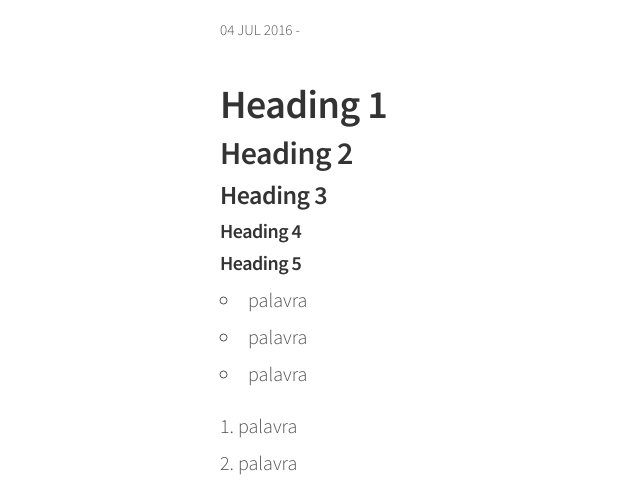
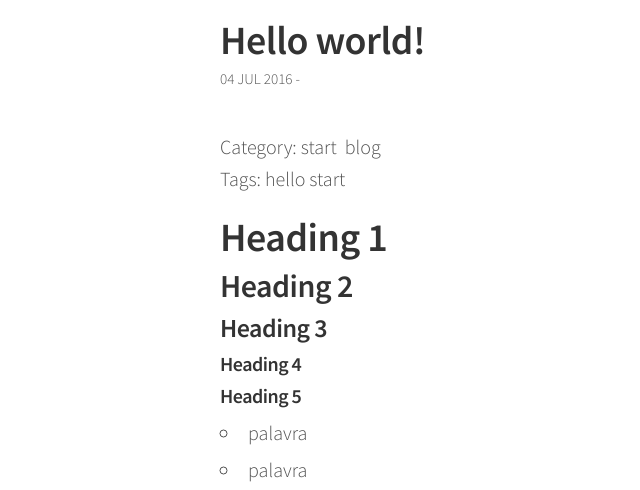
Before and after one commit to brunocesarweb/minimalist-jekyll-blog, a Jekyll site: the page built from _posts/2016-07-04-hello-world.markdown, in a window 1280 px wide. Shown: the part 328-818 px from the top of the page, without its empty margins (60-700 px from the left). Built offline with Jekyll 4.4.1, drawn with Linux system fonts in a browser that asks for light colours; comment, search, counter and statistics services are not loaded.

Commit message:
Correções alteração de conteúdo de posts e mudanças no layout

```diff
--- a/_layouts/post.html
+++ b/_layouts/post.html
@@ -5,11 +5,19 @@ layout: default
 {% include minutes-to-read.html %}
 
 <article class="content post">
-  <h1 class="post-title"></h1>
+  <h1 class="post-title">{{ page.title }}</h1>
   <div class="post-date">
     <time> {{ page.date | date_to_string }} </time>
     <span class="reading-time"> - {{ minutesText }}</span>
   </div>
+    <div class="filters">
+        {% if page.category != "" %}
+            <div class="byCategory"><span>Category: </span> {{ page.category }} </div>
+        {% endif %}
+        {% if page.tags != "" %}
+            <div class="byTags"><span>Tags: </span> {{ page.tags }} </div>
+        {% endif %}
+    </div>
 
   {{ content }}
 
--- a/_posts/2016-07-03-welcome-to-jekyll.markdown
+++ b/_posts/2016-07-03-welcome-to-jekyll.markdown
@@ -2,7 +2,8 @@
 layout: post
 title:  "Welcome to Jekyll!"
 date:   2016-07-03 16:04:05 +0000
-categories: jekyll update
+category: jekyll
+tags: jekyll&nbsp; ruby
 ---
 You’ll find this post in your `_posts` directory. Go ahead and edit it and re-build the site to see your changes. You can rebuild the site in many different ways, but the most common way is to run `jekyll serve`, which launches a web server and auto-regenerates your site when a file is updated.
 
--- a/_posts/2016-07-04-hello-world.markdown
+++ b/_posts/2016-07-04-hello-world.markdown
@@ -2,7 +2,8 @@
 layout: post
 title:  "Hello world!"
 date:   2016-07-04 15:58:00 +0300
-categories: start blog
+category: start&nbsp; blog
+tags: hello&nbsp; start
 ---
 
 # Heading 1
--- a/_sass/_layout.scss
+++ b/_sass/_layout.scss
@@ -105,10 +105,14 @@
     }
   }
   &-post-date {
-    margin-bottom: 1rem;
     font-size: .75rem;
     text-transform: uppercase;
+    margin-bottom: 0px;
   }
+}
+
+.filters{
+    margin-bottom: 1rem;
 }
 
 .projects-list {
@@ -121,6 +125,7 @@ form{
     display: block;
     border: 1px solid #ddd;
     padding: 0px 25px 0px 10px;
+    border-radius: 5px;
 }
 
 input,
--- a/contact.html
+++ b/contact.html
@@ -8,7 +8,7 @@ visibleLink: true
 <!--![Gato preto atendendo o telefone](http://wdy.h-cdn.co/assets/cm/15/08/54ea956d1dff3_-_10-cat-with-phone-2.jpg) -->
 
 
-<form  action="//formspree.io/brunocesaragweb@gmail.com" method="POST">
+<form  action="//formspree.io/youremail@server.com" method="POST">
 
     <label for="nome">Nome</label>
     <input type="text" id="nome" name="name" placeholder="Nome" required>
```
Also changed, not shown: 6 other files.
